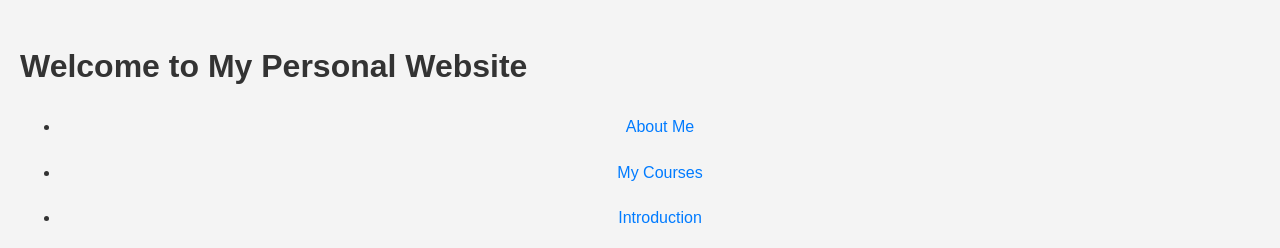
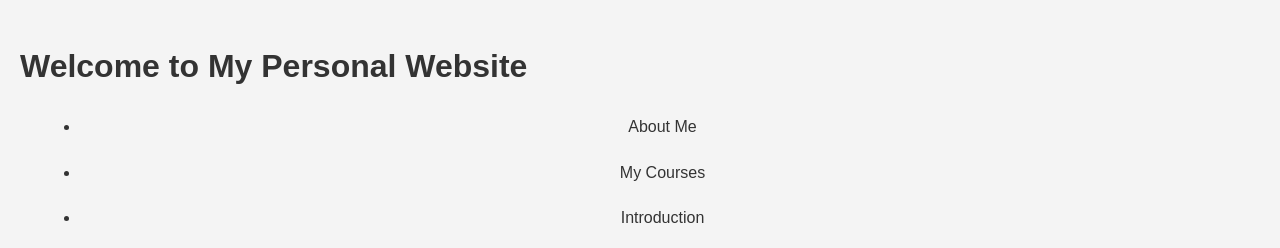
Before and after one commit to brysonftw/my-website, a plain HTML site: page index.html in a window 1280 px wide. Shown: the top 248 px of the page. Drawn offline with Linux system fonts and the light colour scheme.

Commit message:
Update styles.css

```diff
--- a/styles.css
+++ b/styles.css
@@ -7,6 +7,21 @@ body {
 
 h1 {
     color: #ff6347;
+}
+
+nav {
+    text-align: left; /* Ensures the navigation is left-aligned */
+    padding-left: 20px; /* Optional: adds a little space from the left edge */
+}
+
+nav a {
+    text-decoration: none; /* Removes underline from links */
+    margin-right: 15px; /* Adds spacing between links */
+    color: #333; /* Link color */
+}
+
+nav a:hover {
+    text-decoration: underline; /* Optional: Adds underline on hover */
 }
 
 /* Apply this class to only center specific elements, not all text */
```
